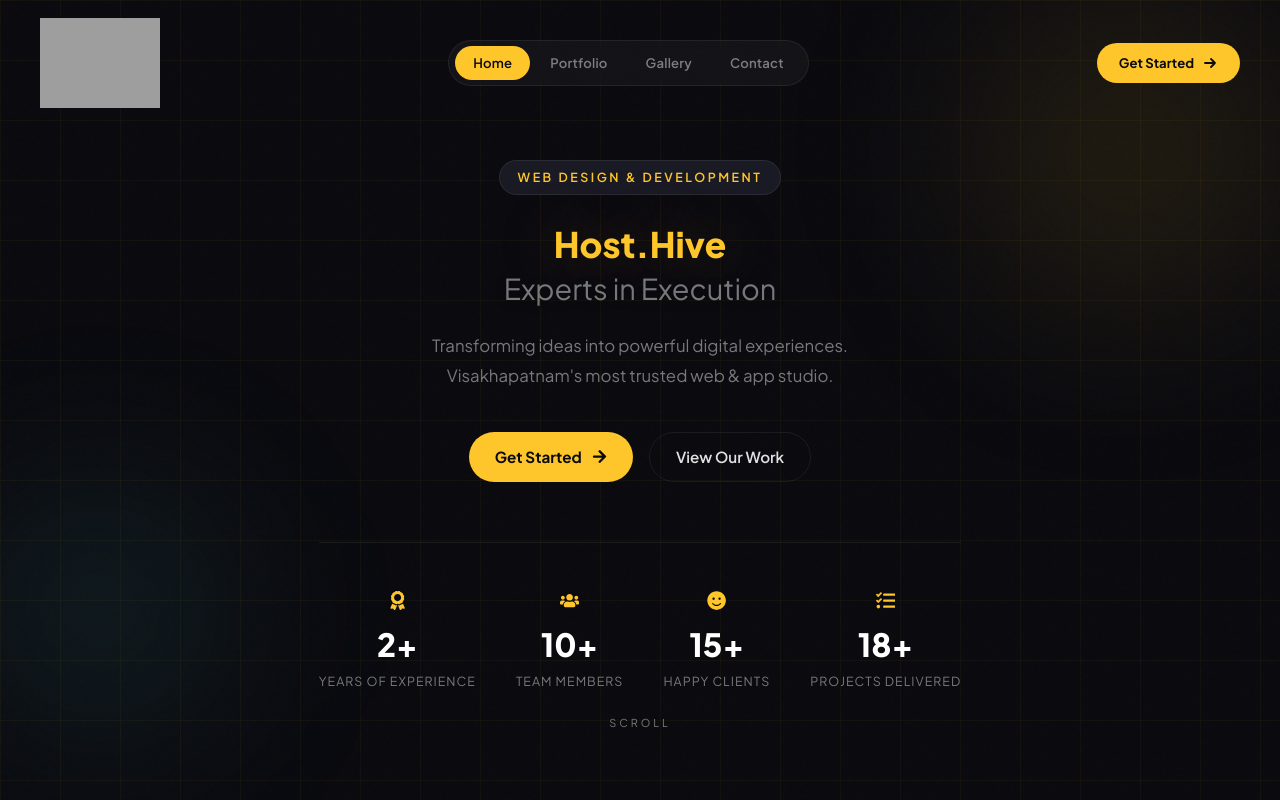
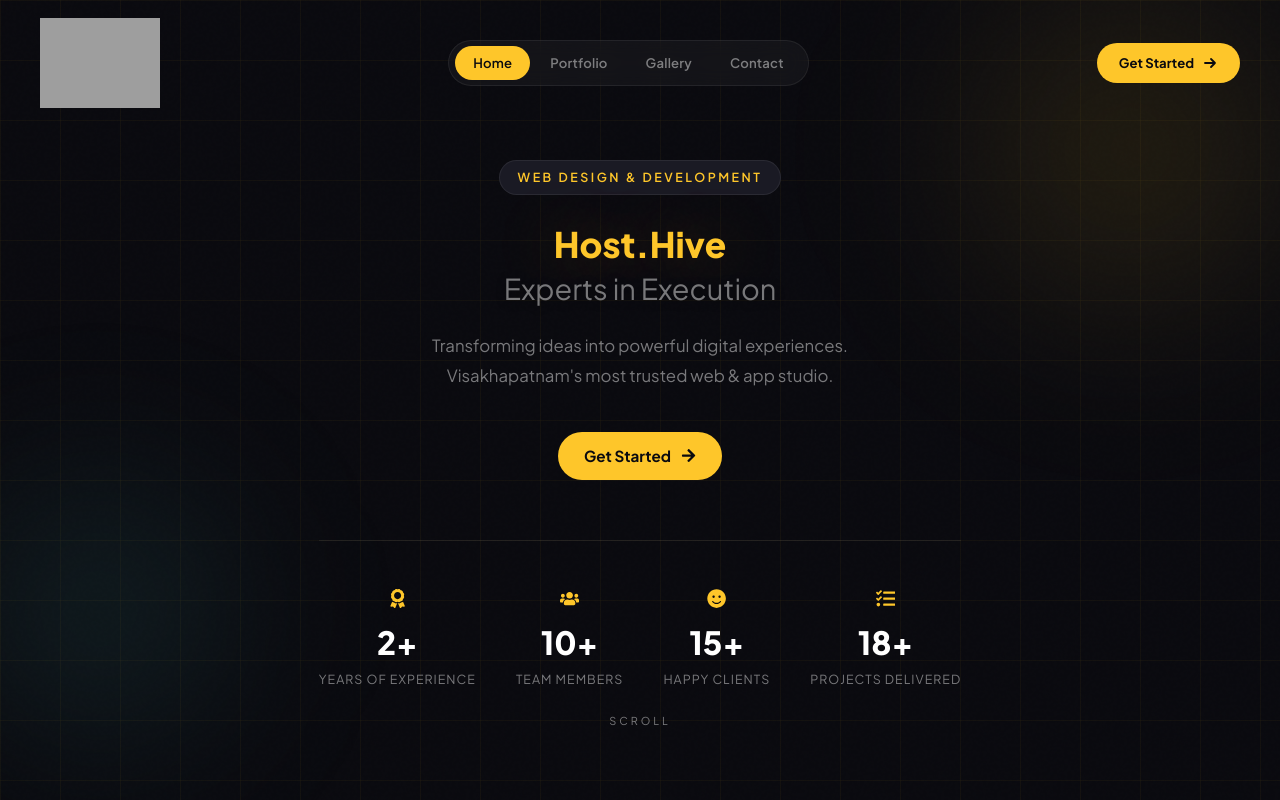
Before and after one commit to Yesh21102001/Host.Hive, a React (Create React App) app: page / in a window 1280 px wide. Shown: the top 800 px of the page. Built offline with nearby package versions, Linux system fonts and the light colour scheme; grey boxes are pictures that could not be loaded; a web font is replaced by a local one.

Commit message:
first commit

```diff
--- a/src/Components/Home.js
+++ b/src/Components/Home.js
@@ -138,7 +138,6 @@ const Home = () => {
             <button className="btn-primary" onClick={() => setShowPopup(true)}>
               Get Started <FaArrowRight />
             </button>
-            <a href="/portfolio" className="btn-ghost">View Our Work</a>
           </div>
           <div className="hero-stats animate">
             {achievements.map((a, i) => (
```
